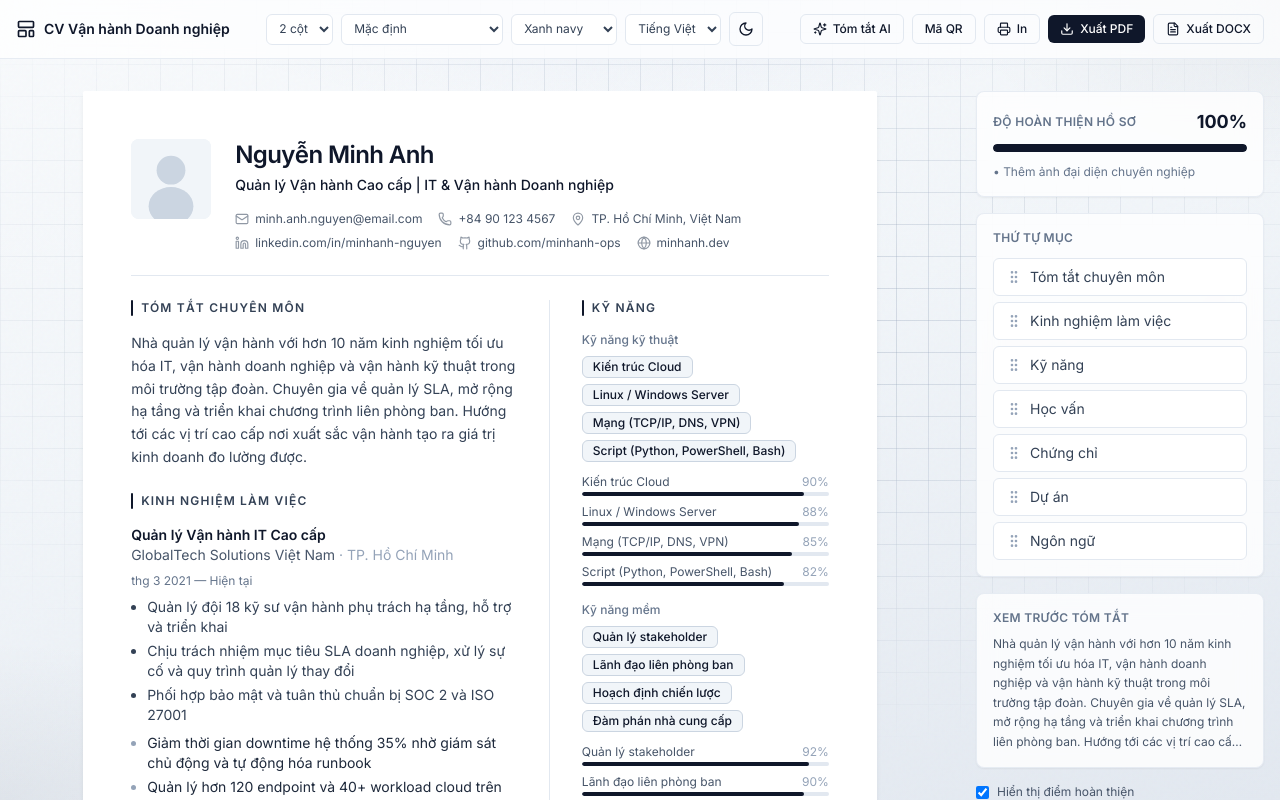
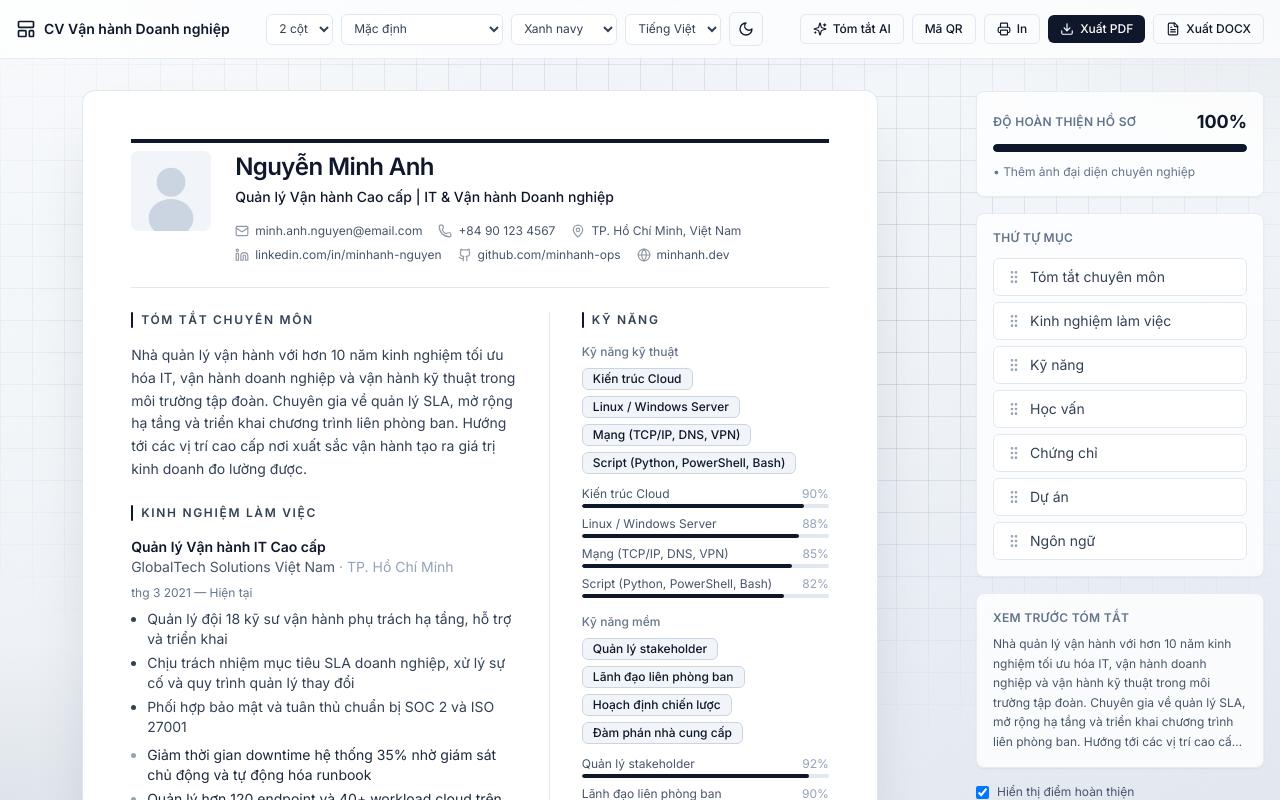
Before and after one commit to ZakShinn/CV_Template_Corporate_Operations, a Next.js app: page / in a window 1280 px wide. Shown: the top 800 px of the page. Built offline with nearby package versions, Linux system fonts and the light colour scheme.

Commit message:
Fix giao diện nhập liệu

```diff
--- a/src/app/globals.css
+++ b/src/app/globals.css
@@ -31,7 +31,7 @@
 
 @layer components {
   .cv-section-title {
-    @apply text-xs font-semibold uppercase tracking-widest;
+    @apply text-xs font-semibold uppercase tracking-[0.14em];
   }
 
   .cv-badge {
--- a/src/components/cv/CVDocument.tsx
+++ b/src/components/cv/CVDocument.tsx
@@ -51,9 +51,10 @@ export const CVDocument = forwardRef<HTMLElement, CVDocumentProps>(
           "cv-document mx-auto w-full max-w-[210mm] min-h-[297mm]",
           "bg-white dark:bg-slate-900",
           "text-slate-900 dark:text-slate-100",
-          "shadow-cv-lg rounded-sm",
+          "shadow-[0_32px_64px_-24px_rgba(15,23,42,0.2),0_0_0_1px_rgba(15,23,42,0.04)]",
+          "rounded-xl ring-1 ring-slate-200/80 dark:ring-slate-700/60",
           "p-8 sm:p-10 md:p-12",
-          "print:shadow-none print:rounded-none print:p-0 print:max-w-none",
+          "print:shadow-none print:rounded-none print:ring-0 print:p-0 print:max-w-none",
           variant === "executive" && "text-center sm:text-left",
           variant === "minimal" && "p-10",
           variant === "tech-operations" && "font-mono text-[13px] sm:text-sm",
--- a/src/components/cv/sections/CVHeader.tsx
+++ b/src/components/cv/sections/CVHeader.tsx
@@ -48,15 +48,19 @@ export function CVHeader({ personal, settings, contactUrl }: CVHeaderProps) {
   return (
     <header
       className={cn(
-        "cv-section border-b pb-6 mb-6",
+        "cv-section relative border-b pb-6 mb-6 overflow-hidden",
         theme === "dark" ? "border-corporate-border-dark" : "border-corporate-border"
       )}
       itemScope
       itemType="https://schema.org/Person"
     >
       <div
+        className={cn("absolute top-0 left-0 right-0 h-1", colors.bar)}
+        aria-hidden
+      />
+      <div
         className={cn(
-          "flex gap-6",
+          "flex gap-6 pt-3",
           isExecutive ? "flex-col items-center text-center" : "flex-row items-start"
         )}
       >
```
Also changed, not shown: src/data/HUONG_DAN_NHAP_LIEU.md (+18 -5 lines).
